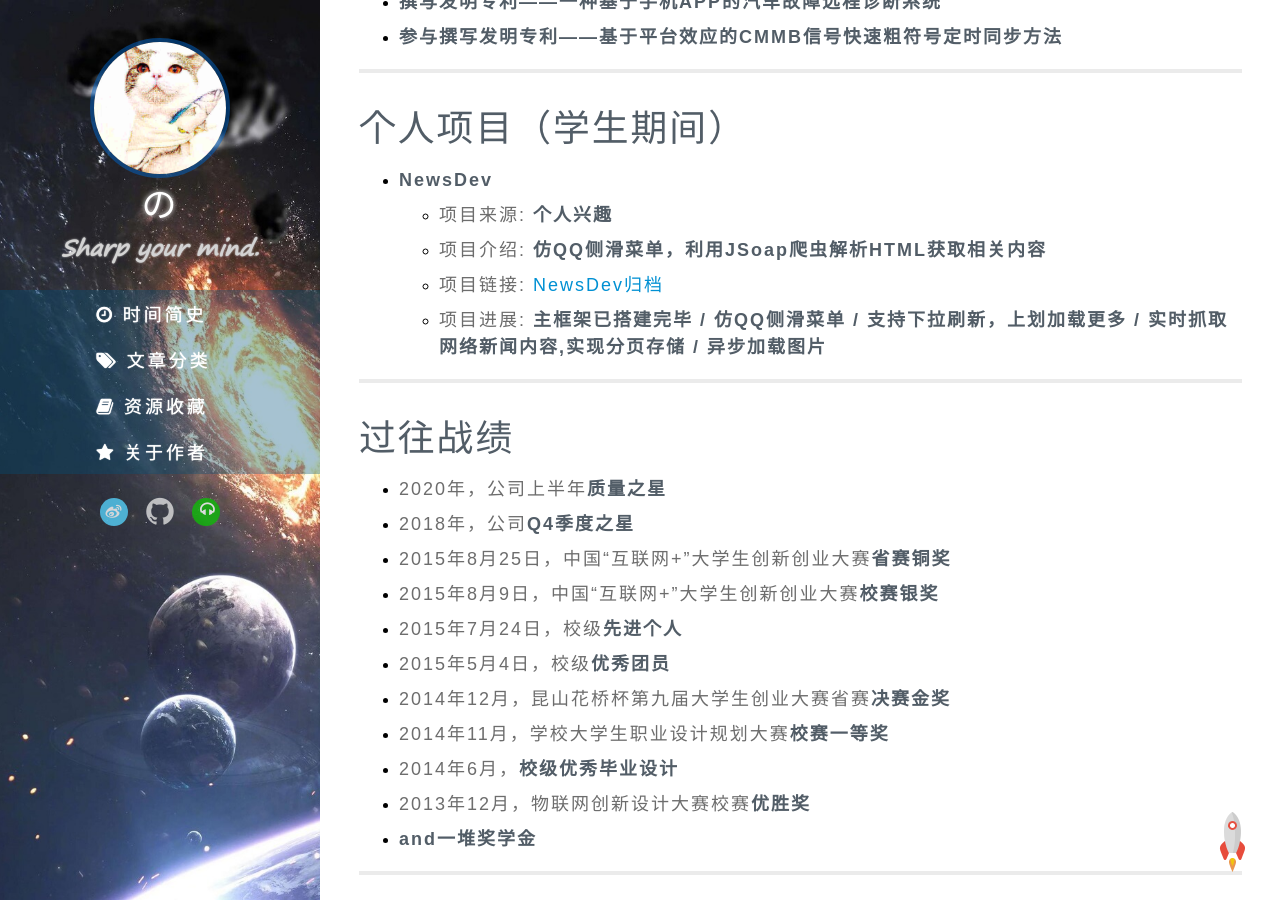
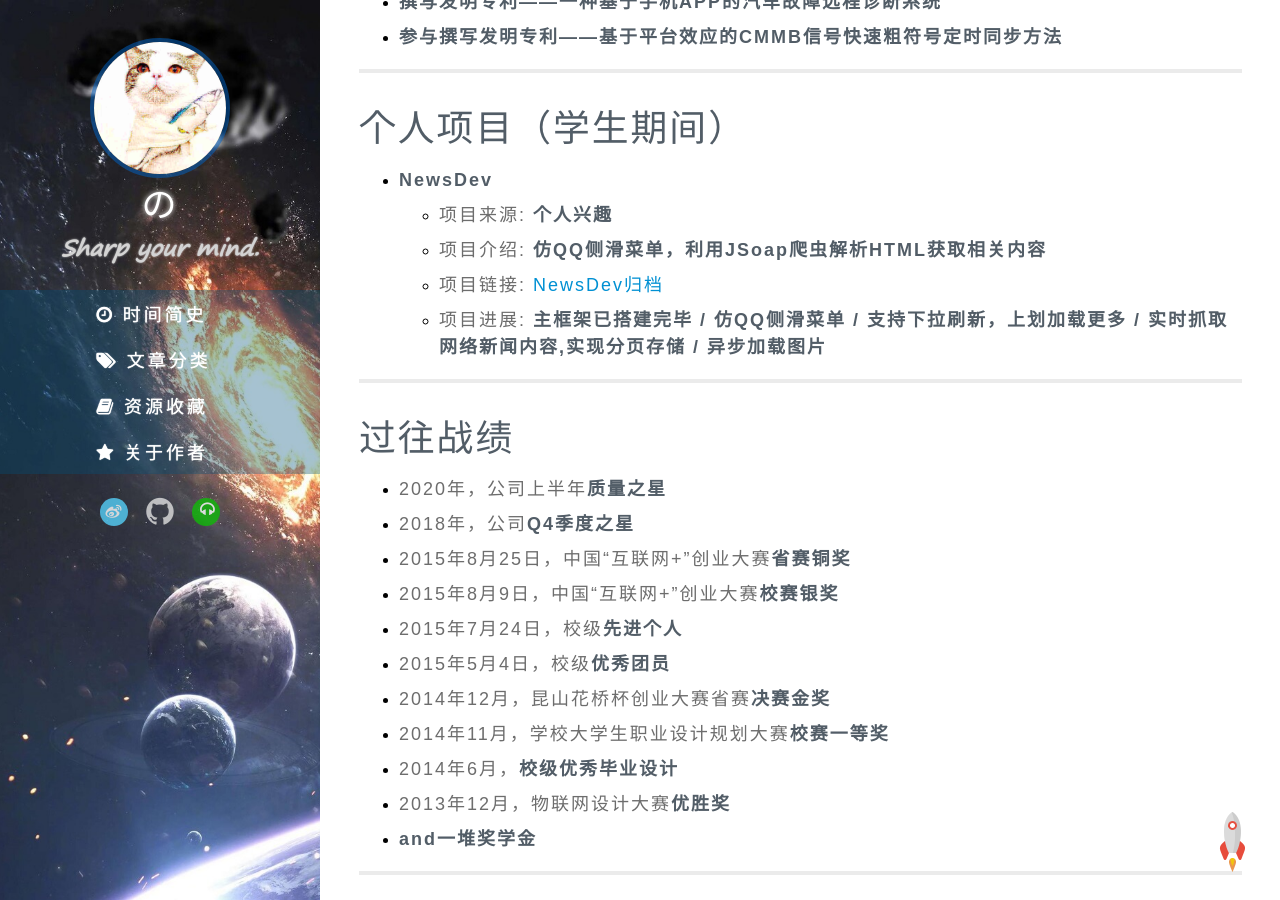
Before and after one commit to ontitaner/ontitaner.github.io, a Jekyll site: the page built from page/about.md, in a window 1280 px wide and 900 px high, scrolled down 995 px. Built offline with Jekyll 4.4.1, drawn with Linux system fonts in a browser that asks for light colours; some web fonts are replaced.

Commit message:
Update about.md

```diff
--- a/page/about.md
+++ b/page/about.md
@@ -91,21 +91,21 @@ blockquote p {
 
 * 2018年，公司**Q4季度之星**
 
-* 2015年8月25日，中国“互联网+”大学生创新创业大赛**省赛铜奖**
+* 2015年8月25日，中国“互联网+”创业大赛**省赛铜奖**
 
-* 2015年8月9日，中国“互联网+”大学生创新创业大赛**校赛银奖**
+* 2015年8月9日，中国“互联网+”创业大赛**校赛银奖**
 
 * 2015年7月24日，校级**先进个人**
 
 * 2015年5月4日，校级**优秀团员**
 
-* 2014年12月，昆山花桥杯第九届大学生创业大赛省赛**决赛金奖**
+* 2014年12月，昆山花桥杯创业大赛省赛**决赛金奖**
 
 * 2014年11月，学校大学生职业设计规划大赛**校赛一等奖**
 
 * 2014年6月，**校级优秀毕业设计**
 
-* 2013年12月，物联网创新设计大赛校赛**优胜奖**
+* 2013年12月，物联网设计大赛**优胜奖**
 
 * **and一堆奖学金**
 
```
